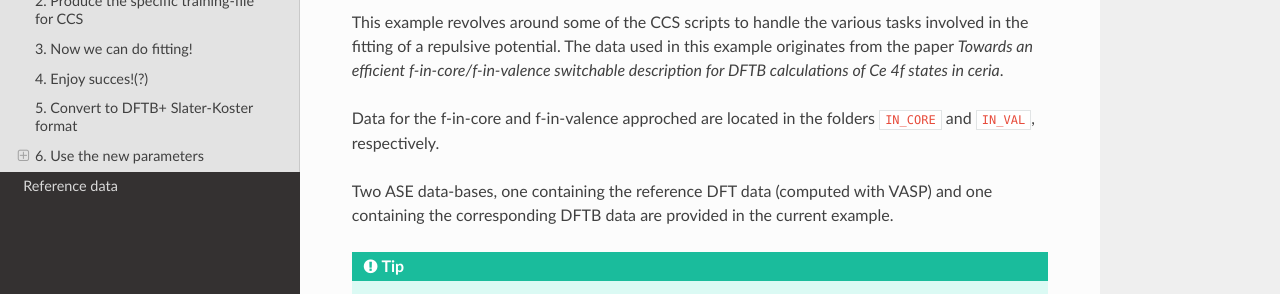
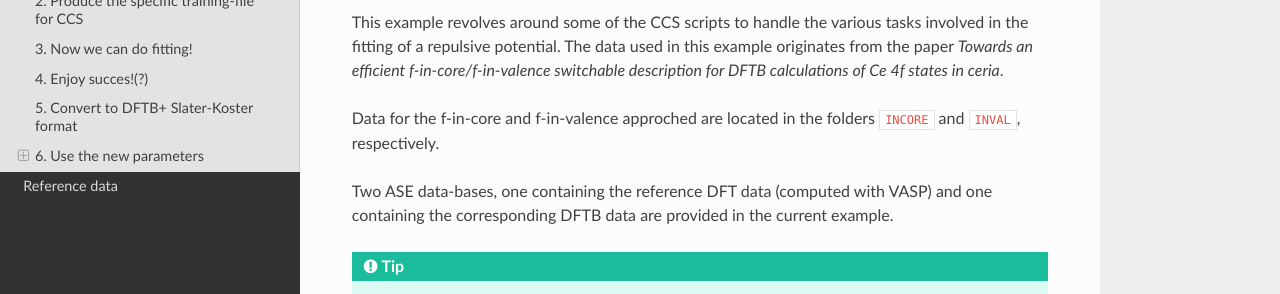
Before and after one commit to Teoroo-CMC/Ceria_DFTB, a Sphinx documentation site: the page built from docs/source/fitting.rst, in a window 1280 px wide and 900 px high. Shown: the part 245-539 px from the top of the window. Built offline with Sphinx 7.4.7 and the Read the Docs theme 2.0.0, drawn with Linux system fonts in a browser that asks for light colours.

Commit message:
Small changes

```diff
--- a/docs/source/fitting.rst
+++ b/docs/source/fitting.rst
@@ -11,7 +11,7 @@ involved in the fitting of a repulsive potential. The data used in this example
 originates from the paper `Towards an efficient f-in-core/f-in-valence switchable
 description for DFTB calculations of Ce 4f states in ceria`.
 
-Data for the f-in-core and f-in-valence approched are located in the folders ``IN_CORE`` and ``IN_VAL``, respectively.
+Data for the f-in-core and f-in-valence approched are located in the folders ``INCORE`` and ``INVAL``, respectively.
 
 Two ASE data-bases, one containing the reference DFT data (computed with VASP) and
 one containing the corresponding DFTB data are provided in the current example.
```
